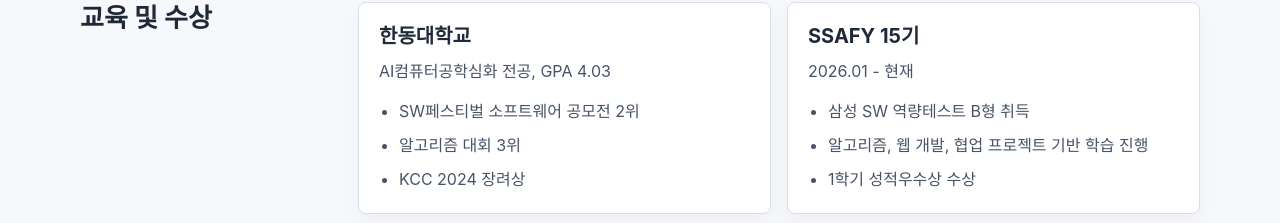
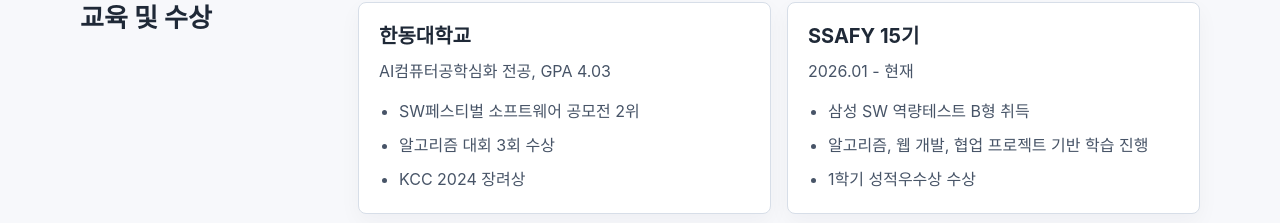
Before and after one commit to chanhk-im/portfolio, a React (Vite) app: page / in a window 1280 px wide. Shown: the part 2993-3216 px from the top of the page. Built offline with nearby package versions, Linux system fonts and the light colour scheme.

Commit message:
교육 섹션의 한동대학교 항목에서 '알고리즘 대회 3위'를 '알고리즘 대회 3회 수상'으로 수정

```diff
--- a/src/App.jsx
+++ b/src/App.jsx
@@ -24,7 +24,7 @@
     id: 'handong',
     title: '한동대학교',
     period: 'AI컴퓨터공학심화 전공, GPA 4.03',
-    items: ['SW페스티벌 소프트웨어 공모전 2위', '알고리즘 대회 3위', 'KCC 2024 장려상'],
+    items: ['SW페스티벌 소프트웨어 공모전 2위', '알고리즘 대회 3회 수상', 'KCC 2024 장려상'],
   },
   {
     id: 'ssafy',
```
